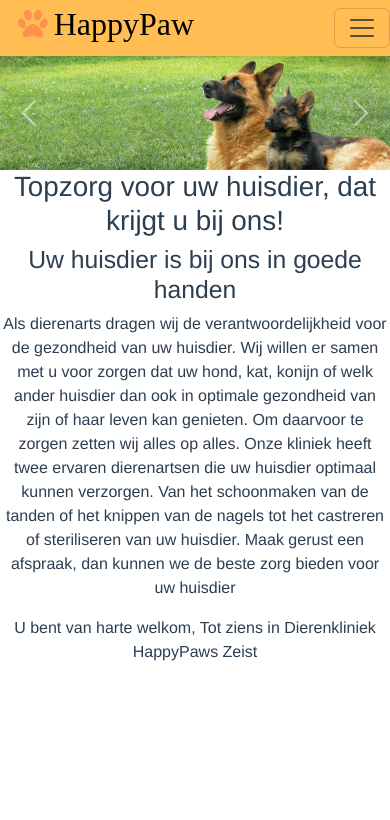
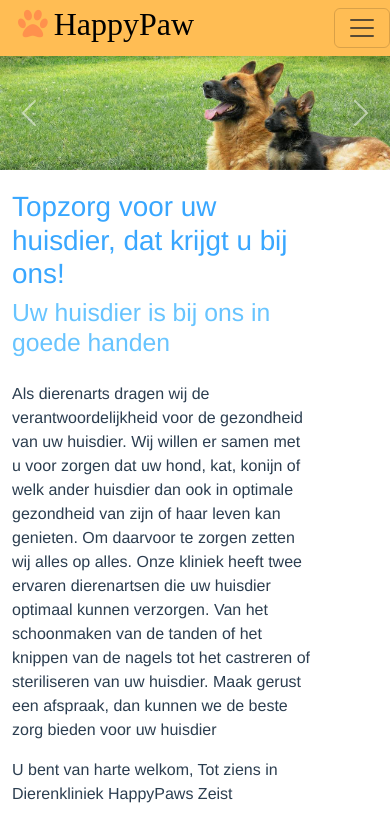
Before and after one commit to Educom-Trainees/educom-dierenartsen, a Vue app: page / in a window 390 px wide. Shown: the top 820 px of the page. Built offline with nearby package versions, Linux system fonts and the light colour scheme.

Commit message:
Implemented responsive design

```diff
--- a/src/views/Home.vue
+++ b/src/views/Home.vue
@@ -1,8 +1,11 @@
 <template>
   <Carousel />
-  <h1>Topzorg voor uw huisdier, dat krijgt u bij ons!</h1>
-  <h2>Uw huisdier is bij ons in goede handen</h2>
-  <p>
+  <div class="container">
+    <div class="row">
+        <div class="col-10 col-md-8">
+            <h1 class="text-lg blue">Topzorg voor uw huisdier, dat krijgt u bij ons!</h1>
+            <h2 class="text-md blue-l mb-4">Uw huisdier is bij ons in goede handen</h2>
+            <p class="text-sm">
                 Als dierenarts dragen wij de verantwoordelijkheid voor de gezondheid van uw huisdier.
                 Wij willen er samen met u voor zorgen dat uw hond, kat, konijn of welk ander huisdier
                 dan ook in optimale gezondheid van zijn of haar leven kan genieten. Om daarvoor te zorgen
@@ -11,10 +14,16 @@
                 tot het castreren of steriliseren van uw huisdier. Maak gerust een afspraak, dan kunnen
                 we de beste zorg bieden voor uw huisdier
             </p>
-  <p>
+            <p class="text-sm">
                 U bent van harte welkom,
                 Tot ziens in Dierenkliniek HappyPaws Zeist
             </p>
+        </div>
+        <div class="col-10 col-md-4">
+          <img src="../assets/flyer-HappyPaw.png" class="d-block w-100" alt="">
+        </div>
+    </div>
+  </div>
 </template>
 
 <script>
@@ -29,7 +38,11 @@ export default {
 </script>
 
 <style>
-  #home-img {
-    max-height: 500px;
+  .container * {
+    text-align: left;
+  }
+  .container {
+    margin-top: 20px;
+    margin-bottom: 20px;
   }
 </style>
```
Lines whose indentation alone changed are shown as unchanged.
